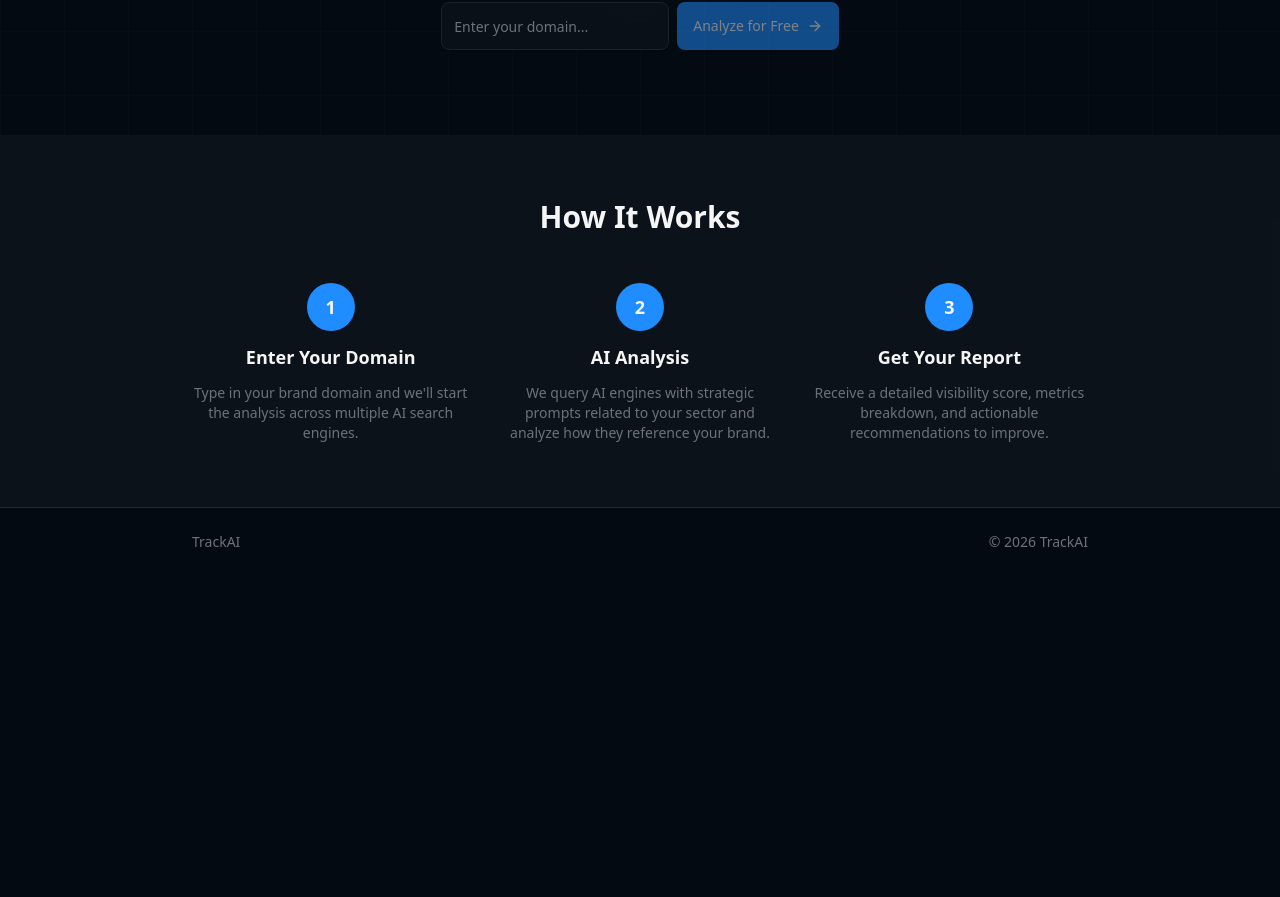
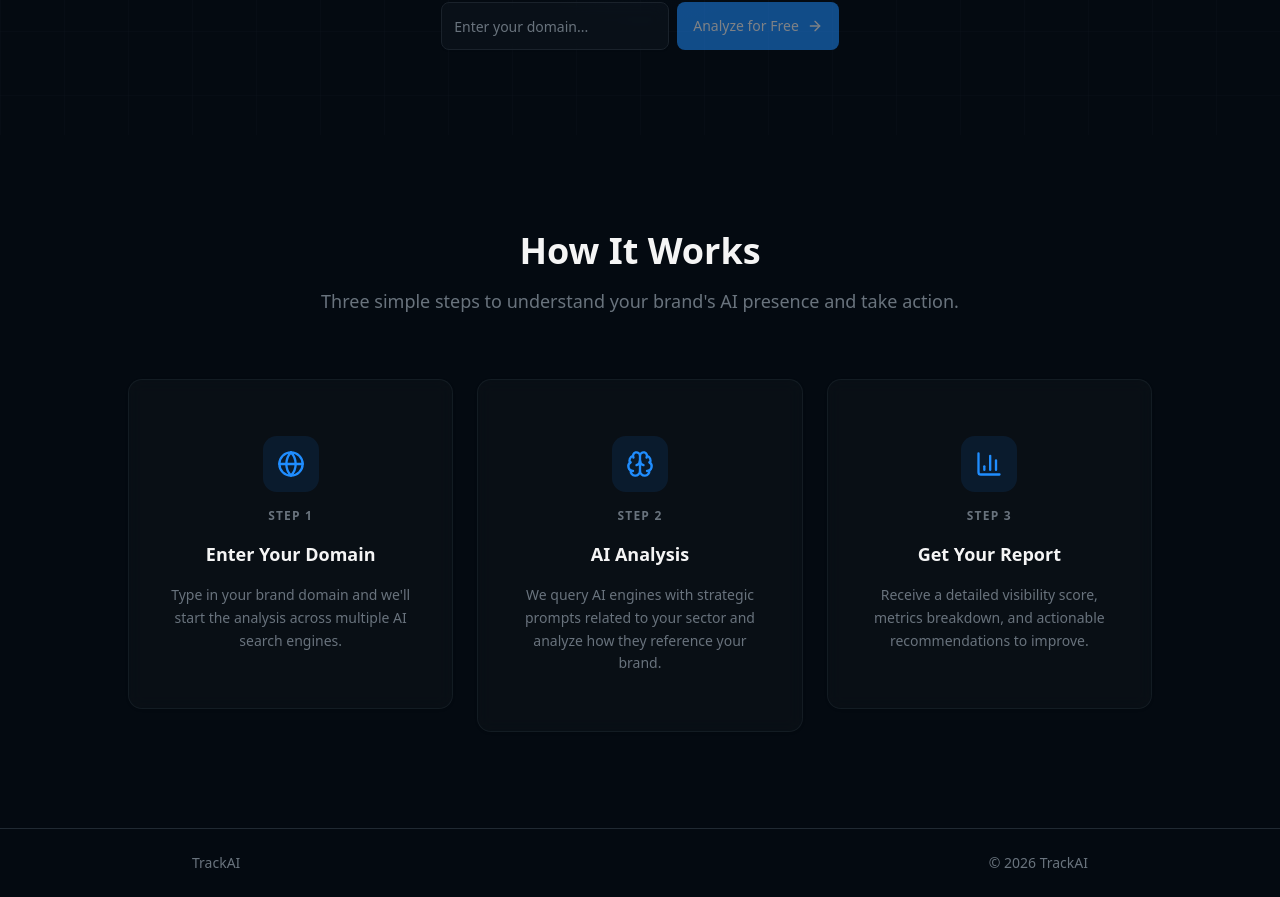
Before and after one commit to iiishuu/TrackAI, a Next.js app: page / in a window 1280 px wide. Shown: the part 545-1442 px from the top of the page. Before the commit the page ends 1121 px from the top, so only its background shows below. Built offline with nearby package versions, Linux system fonts and the light colour scheme; no server answers.

Commit message:
feat: redesign HowItWorks with premium cards and create Features section

```diff
--- /dev/null
+++ b/src/frontend/components/landing/Features.tsx
@@ -0,0 +1,67 @@
+"use client";
+
+import {
+  Search,
+  Target,
+  TrendingUp,
+  Users,
+  Lightbulb,
+  LineChart,
+} from "lucide-react";
+import type { LucideIcon } from "lucide-react";
+import { Card, CardContent } from "@/frontend/components/ui/card";
+import { useDictionary } from "@/frontend/components/providers/DictionaryProvider";
+import { ScrollReveal } from "@/frontend/components/animations/ScrollReveal";
+
+const ICON_MAP: Record<string, LucideIcon> = {
+  Search,
+  Target,
+  TrendingUp,
+  Users,
+  Lightbulb,
+  LineChart,
+};
+
+export function Features() {
+  const { t } = useDictionary();
+
+  return (
+    <section className="relative px-4 py-24">
+      <div className="pointer-events-none absolute inset-0 bg-glow-accent" />
+
+      <div className="relative mx-auto max-w-6xl">
+        <ScrollReveal>
+          <div className="mb-16 text-center">
+            <h2 className="text-3xl font-bold md:text-4xl">
+              {t.features.title}
+            </h2>
+            <p className="mt-4 text-lg text-muted-foreground">
+              {t.features.subtitle}
+            </p>
+          </div>
+        </ScrollReveal>
+
+        <div className="grid grid-cols-1 gap-6 sm:grid-cols-2 lg:grid-cols-3">
+          {t.features.items.map((item, index) => {
+            const Icon = ICON_MAP[item.icon] ?? Search;
+            return (
+              <ScrollReveal key={index} delay={0.1 * index}>
+                <Card className="group h-full border-border/50 bg-card/50 backdrop-blur-sm transition-all hover:border-primary/30 hover:shadow-lg hover:shadow-primary/5">
+                  <CardContent className="flex flex-col gap-4 p-6">
+                    <div className="flex h-12 w-12 items-center justify-center rounded-xl bg-primary/10 transition-colors group-hover:bg-primary/20">
+                      <Icon className="h-6 w-6 text-primary" />
+                    </div>
+                    <h3 className="text-lg font-semibold">{item.title}</h3>
+                    <p className="text-sm leading-relaxed text-muted-foreground">
+                      {item.description}
+                    </p>
+                  </CardContent>
+                </Card>
+              </ScrollReveal>
+            );
+          })}
+        </div>
+      </div>
+    </section>
+  );
+}
--- a/src/frontend/components/landing/HowItWorks.tsx
+++ b/src/frontend/components/landing/HowItWorks.tsx
@@ -1,26 +1,51 @@
-import { getServerDictionary } from "@/shared/i18n/server";
+"use client";
 
-export async function HowItWorks() {
-  const t = await getServerDictionary();
+import { Globe, Brain, BarChart3 } from "lucide-react";
+import { Card, CardContent } from "@/frontend/components/ui/card";
+import { useDictionary } from "@/frontend/components/providers/DictionaryProvider";
+import { ScrollReveal } from "@/frontend/components/animations/ScrollReveal";
+
+const STEP_ICONS = [Globe, Brain, BarChart3] as const;
+
+export function HowItWorks() {
+  const { t } = useDictionary();
 
   return (
-    <section className="bg-muted/50 px-4 py-16">
-      <div className="mx-auto max-w-4xl">
-        <h2 className="mb-12 text-center text-3xl font-bold">
+    <section className="px-4 py-24">
+      <div className="mx-auto max-w-5xl">
+        <ScrollReveal>
+          <div className="mb-16 text-center">
+            <h2 className="text-3xl font-bold md:text-4xl">
               {t.howItWorks.title}
             </h2>
-        <div className="grid grid-cols-1 gap-8 md:grid-cols-3">
-          {t.howItWorks.steps.map((step, index) => (
-            <div key={index} className="flex flex-col items-center gap-3 text-center">
-              <div className="flex h-12 w-12 items-center justify-center rounded-full bg-primary text-lg font-bold text-primary-foreground">
-                {index + 1}
+            <p className="mt-4 text-lg text-muted-foreground">
+              {t.howItWorks.subtitle}
+            </p>
           </div>
+        </ScrollReveal>
+
+        <div className="grid grid-cols-1 gap-6 md:grid-cols-3">
+          {t.howItWorks.steps.map((step, index) => {
+            const Icon = STEP_ICONS[index];
+            return (
+              <ScrollReveal key={index} delay={0.15 * index}>
+                <Card className="relative overflow-hidden border-border/50 bg-card/50 backdrop-blur-sm transition-colors hover:border-primary/30">
+                  <CardContent className="flex flex-col items-center gap-4 p-8 text-center">
+                    <div className="flex h-14 w-14 items-center justify-center rounded-xl bg-primary/10">
+                      <Icon className="h-7 w-7 text-primary" />
+                    </div>
+                    <span className="text-xs font-bold uppercase tracking-widest text-muted-foreground">
+                      Step {index + 1}
+                    </span>
                     <h3 className="text-lg font-semibold">{step.title}</h3>
-              <p className="text-sm text-muted-foreground">
+                    <p className="text-sm leading-relaxed text-muted-foreground">
                       {step.description}
                     </p>
-            </div>
-          ))}
+                  </CardContent>
+                </Card>
+              </ScrollReveal>
+            );
+          })}
         </div>
       </div>
     </section>
```
Lines whose indentation alone changed are shown as unchanged.
